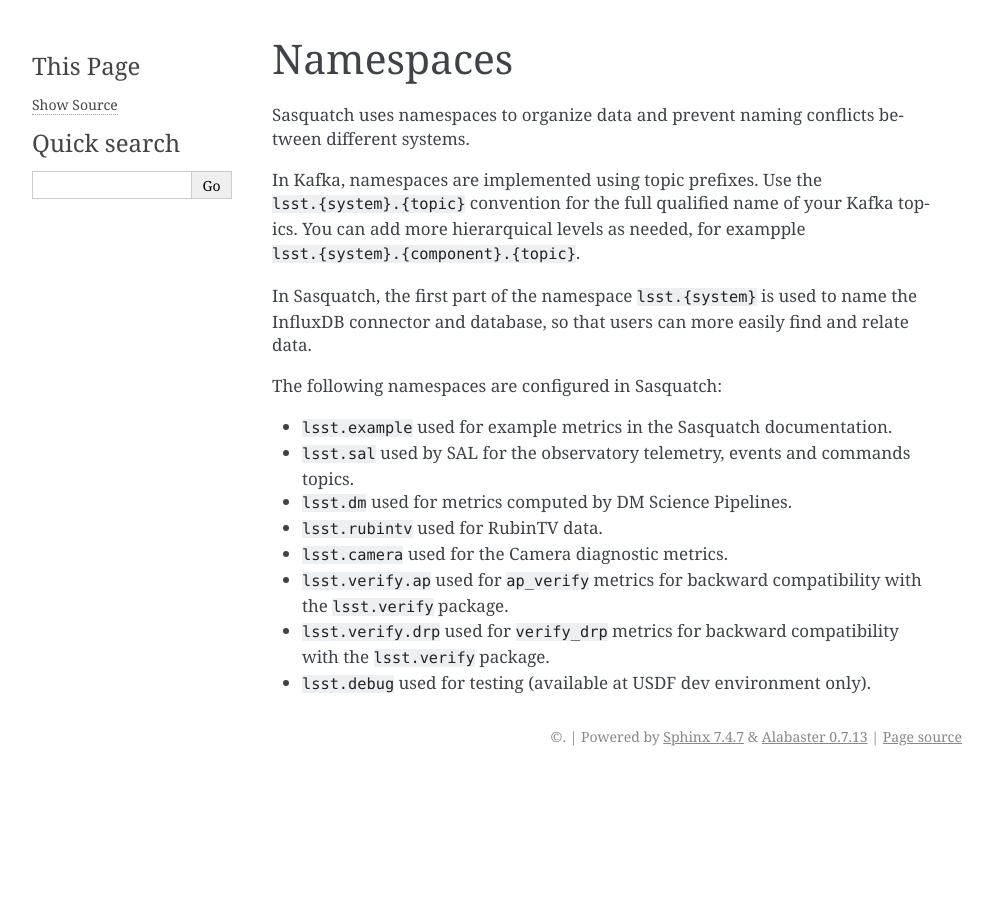
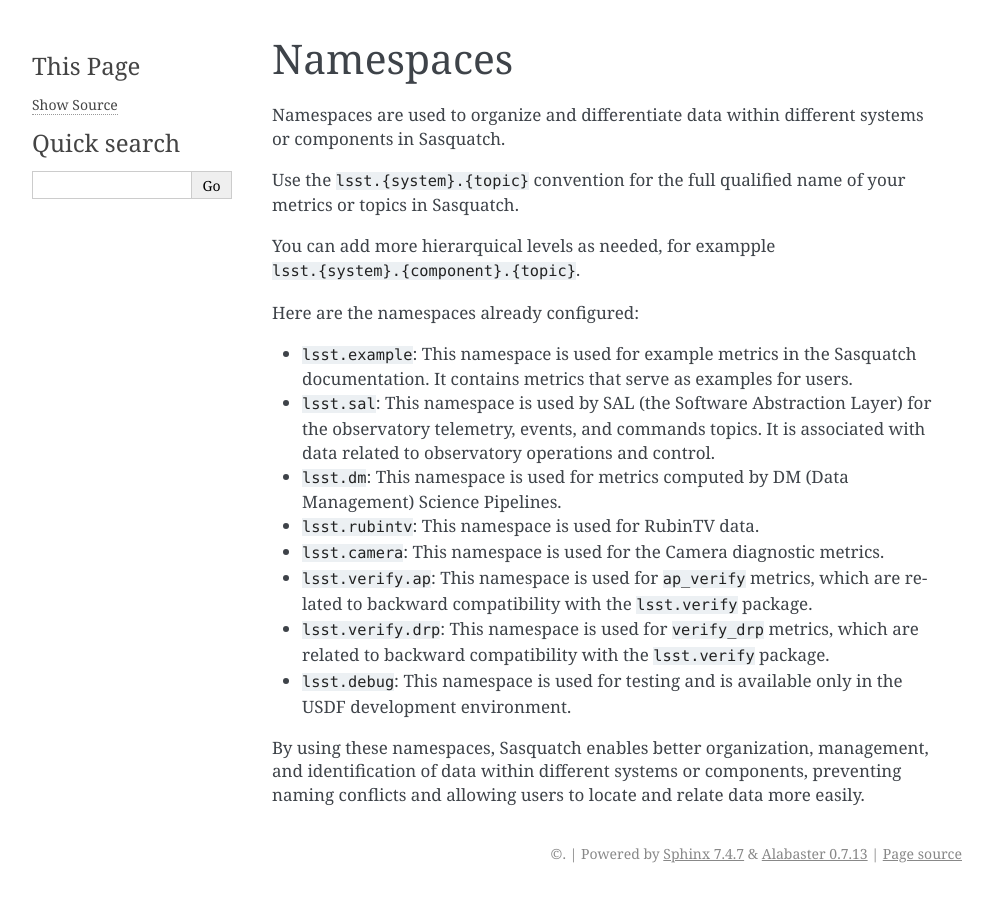
Before and after one commit to lsst-sqre/sasquatch, a Sphinx documentation site: the page built from docs/user-guide/namespaces.rst, in a window 1280 px wide. Shown: the whole page, without its empty margins (148-1140 px from the left). Built offline with Sphinx 7.4.7, drawn with Linux system fonts in a browser that asks for light colours.

Commit message:
Improve namespaces description

```diff
--- a/docs/user-guide/namespaces.rst
+++ b/docs/user-guide/namespaces.rst
@@ -4,21 +4,21 @@
 Namespaces
 ##########
 
-Sasquatch uses namespaces to organize data and prevent naming conflicts between different systems.
+Namespaces are used to organize and differentiate data within different systems or components in Sasquatch.
 
-In Kafka, namespaces are implemented using topic prefixes.
-Use the ``lsst.{system}.{topic}`` convention for the full qualified name of your Kafka topics.
+Use the ``lsst.{system}.{topic}`` convention for the full qualified name of your metrics or topics in Sasquatch.
+
 You can add more hierarquical levels as needed, for exampple ``lsst.{system}.{component}.{topic}``.
 
-In Sasquatch, the first part of the namespace ``lsst.{system}`` is used to name the InfluxDB connector and database, so that users can more easily find and relate data.
+Here are the namespaces already configured:
 
-The following namespaces are configured in Sasquatch:
+- ``lsst.example``: This namespace is used for example metrics in the Sasquatch documentation. It contains metrics that serve as examples for users.
+- ``lsst.sal``: This namespace is used by SAL (the Software Abstraction Layer) for the observatory telemetry, events, and commands topics. It is associated with data related to observatory operations and control.
+- ``lsst.dm``: This namespace is used for metrics computed by DM (Data Management) Science Pipelines.
+- ``lsst.rubintv``: This namespace is used for RubinTV data.
+- ``lsst.camera``: This namespace is used for the Camera diagnostic metrics.
+- ``lsst.verify.ap``: This namespace is used for ``ap_verify`` metrics, which are related to backward compatibility with the ``lsst.verify`` package.
+- ``lsst.verify.drp``: This namespace is used for ``verify_drp`` metrics, which are related to backward compatibility with the ``lsst.verify`` package.
+- ``lsst.debug``: This namespace is used for testing and is available only in the USDF development environment.
 
-- ``lsst.example`` used for example metrics in the Sasquatch documentation.
-- ``lsst.sal`` used by SAL for the observatory telemetry, events and commands topics.
-- ``lsst.dm`` used for metrics computed by DM Science Pipelines.
-- ``lsst.rubintv`` used for RubinTV data.
-- ``lsst.camera`` used for the Camera diagnostic metrics.
-- ``lsst.verify.ap`` used for ``ap_verify`` metrics for backward compatibility with the ``lsst.verify`` package.
-- ``lsst.verify.drp`` used for ``verify_drp`` metrics for backward compatibility with the ``lsst.verify`` package.
-- ``lsst.debug`` used for testing (available at USDF dev environment only).
+By using these namespaces, Sasquatch enables better organization, management, and identification of data within different systems or components, preventing naming conflicts and allowing users to locate and relate data more easily.
```
